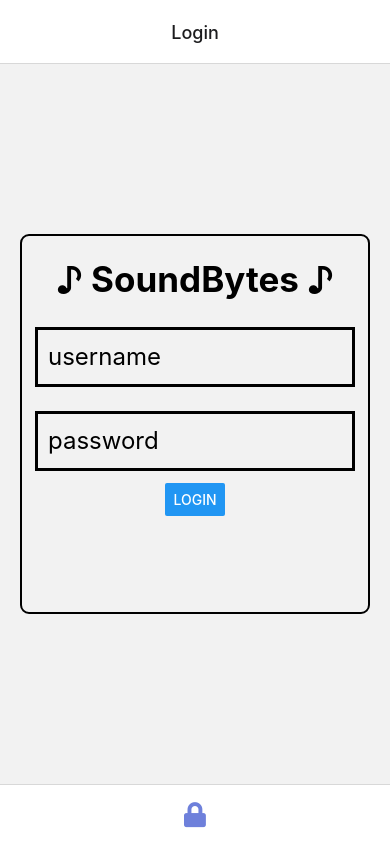
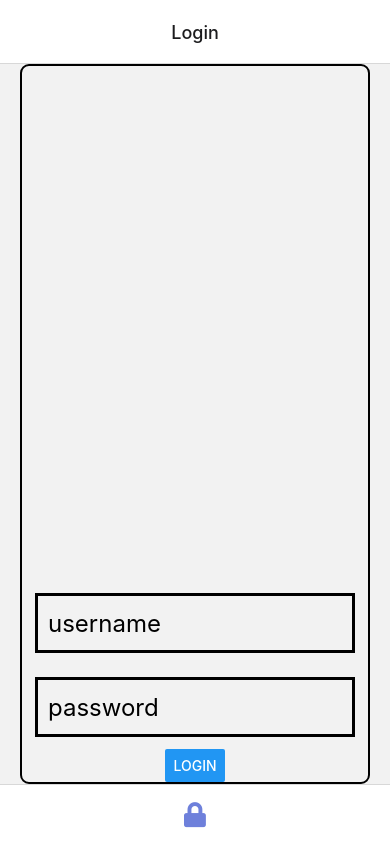
Before and after one commit to Emmanuel747/Soundbytes, a React Native app: screen / in a window 390 px wide. Built offline with nearby package versions, Linux system fonts and the light colour scheme.

Commit message:
small tweaks

```diff
--- a/src/frontend/Screens/LoginScreen.jsx
+++ b/src/frontend/Screens/LoginScreen.jsx
@@ -11,10 +11,10 @@ import React, { useState } from "react";
   import { FireAuth, UserManager } from "../../backend";
 
   var correctAttempts = 0;
+  const auth = new FireAuth();
 
   export default function LoginScreen({ onSuccess }) {
     const userManager = new UserManager();
-    const auth = new FireAuth();
 
     const [username, setUsername] = useState("Empty_Username_Field");
     const [password, setPassword] = useState("Empty_Password_Field");
@@ -28,8 +28,9 @@ export default function LoginScreen({ onSuccess }) {
             borderColor: "#000000",
             borderWidth: 2,
             borderRadius: 9,
-                    justifyContent: "center",
-                }}>
+            ...styles.container,
+          }}
+        >
           <View
             style={{
               position: "absolute",
@@ -37,54 +38,39 @@ export default function LoginScreen({ onSuccess }) {
               left: 0,
               right: 0,
               bottom: 0,
-                        justifyContent: "center",
-                        alignItems: "center",
-                    }}>
+              ...styles.container,
+            }}
+          >
             <Text
               style={{
                 fontSize: 35,
                 padding: 15,
                 fontWeight: "bold",
-                            justifyContent: "center",
-                            alignItems: "center",
-                        }}>
+                ...styles.container,
+              }}
+            >
               ♪ SoundBytes ♪
             </Text>
             <TextInput
-                        style={{
-                            height: 60,
-                            width: 320,
-                            margin: 12,
-                            borderWidth: 3,
-                            padding: 10,
-                            fontSize: 24,
-                            color: "black",
-                        }}
-                        placeholder='username'
+              style={styles.text}
+              placeholder="username"
               onChangeText={(username) => setUsername(username)}
             />
             <TextInput
-                        style={{
-                            height: 60,
-                            width: 320,
-                            margin: 12,
-                            borderWidth: 3,
-                            padding: 10,
-                            fontSize: 24,
-                            color: "black",
-                        }}
+              style={styles.text}
               secureTextEntry={true}
-                        placeholder='password'
+              placeholder="password"
               onChangeText={(password) => setPassword(password)}
             />
             {/*This 'enter' button will take in the inputted username and password and check the database for a profile by calling Validate()*/}
 
             <Button
               onPress={() => {
-                            Validate(username, password);
+                if (Validate(username, password)) {
                   onSuccess();
+                }
               }}
-                        title='Login'
+              title="Login"
             />
           </View>
         </SafeAreaView>
@@ -92,13 +78,10 @@ export default function LoginScreen({ onSuccess }) {
     );
   }
 
-{
-    /*Called upon pressing the enter button on the login page.
-  TODO: Check if the username and password has a match to a user profile in the database.
-*/
-}
+  //This function passes the username and password inputs to the firebase authenticator, aka Fire.ts
+  //True authentication not yet implemented.
   const Validate = (username, password) => {
-    if (
+    /* if (
           username.localeCompare("hello") == 0 &&
           password.localeCompare("goodbye") == 0
       ) {
@@ -108,6 +91,10 @@ const Validate = (username, password) => {
                   " times"
           );
           correctAttempts = correctAttempts + 1;
+      } */
+
+    if (auth.authenticateUser(username, password)) {
+      return true;
     }
   };
 
@@ -116,14 +103,26 @@ const styles = StyleSheet.create({
       flex: 1,
       justifyContent: "center",
       alignItems: "center",
-        /*   backgroundColor: "#61E5F9", */
     },
     textContainer: {
       fontSize: 34,
       justifyContent: "center",
       alignItems: "center",
     },
+    loginScreenStyle: {
+        justifyContent: "center",
+      alignItems: "center",
+    },
     button: {
       backgroundColor: "black",
     },
+    text: {
+      height: 60,
+      width: 320,
+      margin: 12,
+      borderWidth: 3,
+      padding: 10,
+      fontSize: 24,
+      color: "black",
+    }
   });
```
Also changed, not shown: 1 other file (tests, documents, lock files or other folders). Lines whose indentation alone changed are shown as unchanged.
